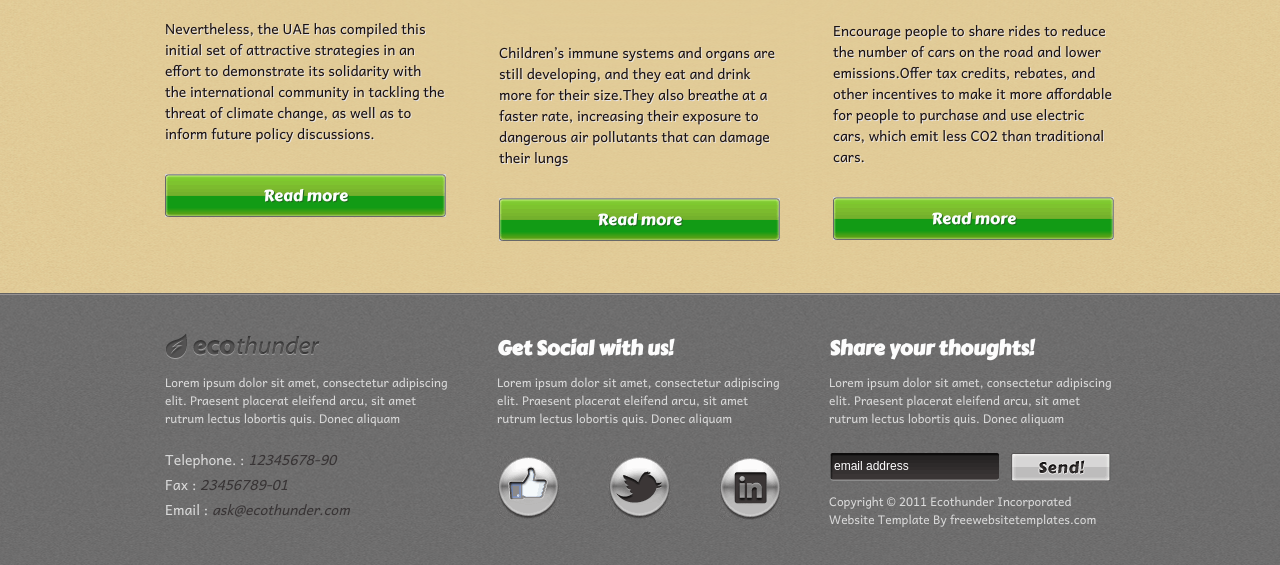
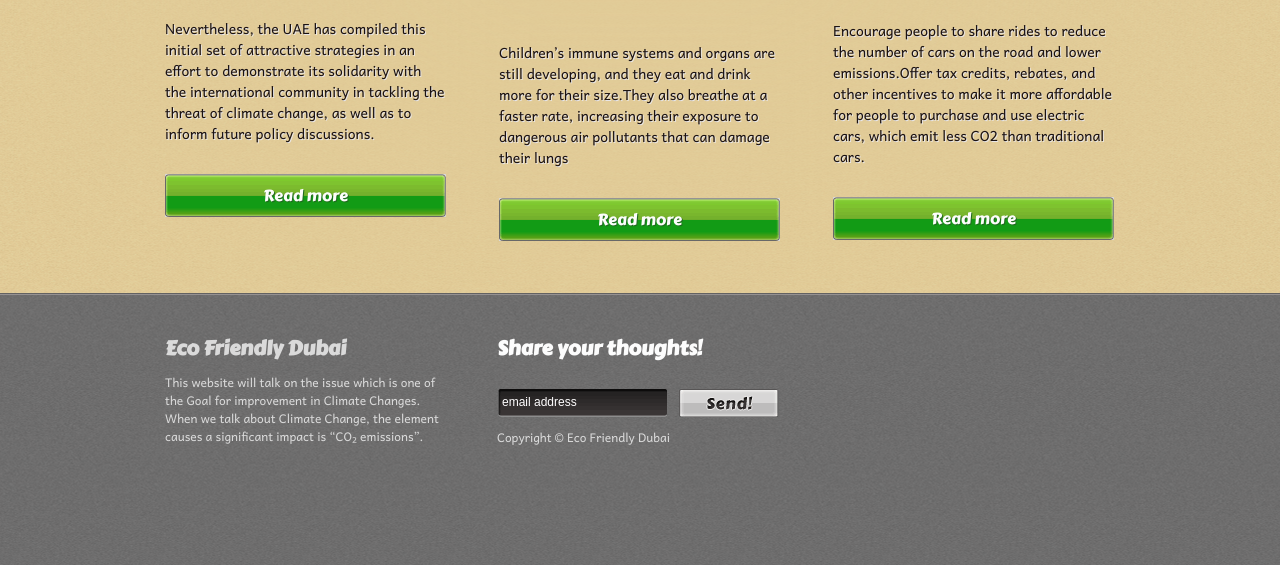
Before and after one commit to Burnaviour/EvoGreenProject, a plain HTML site: page index.html in a window 1280 px wide. Shown: the part 1018-1583 px from the top of the page. Drawn offline with Linux system fonts and the light colour scheme.

```diff
--- a/css/style.css
+++ b/css/style.css
@@ -535,10 +535,10 @@
 }
 
 #footer div div h3 a {
-  background: url(../images/logo-footer.gif) no-repeat;
+  background: url(../images/logo.png) no-repeat;
   display: block;
   height: 30px;
-  text-indent: -99999px;
+  /* text-indent: -99999px; */
 }
 #footer div div div {
   height: auto;
--- a/index.html
+++ b/index.html
@@ -123,37 +123,15 @@
     <div id="footer">
       <div>
         <div class="first">
-          <h3><a href="#">Ecothunder</a></h3>
+          <h3><a href="#">Eco Friendly Dubai</a></h3>
           <p>
-            Lorem ipsum dolor sit amet, consectetur adipiscing elit. Praesent
-            placerat eleifend arcu, sit amet rutrum lectus lobortis quis. Donec
-            aliquam
+            This website will talk on the issue which is one of the Goal for
+            improvement in Climate Changes. When we talk about Climate Change,
+            the element causes a significant impact is “CO₂ emissions”.
           </p>
-          <div>
-            <p>Telephone. : <span>12345678-90</span></p>
-            <p>Fax : <span>23456789-01</span></p>
-            <p>Email : <span>ask@ecothunder.com</span></p>
-          </div>
-        </div>
-        <div>
-          <h3>Get Social with us!</h3>
-          <p>
-            Lorem ipsum dolor sit amet, consectetur adipiscing elit. Praesent
-            placerat eleifend arcu, sit amet rutrum lectus lobortis quis. Donec
-            aliquam
-          </p>
-          <div>
-            <a href="#" class="facebook"></a> <a href="#" class="twitter"></a>
-            <a href="#" class="linked-in"></a>
-          </div>
         </div>
         <div>
           <h3>Share your thoughts!</h3>
-          <p>
-            Lorem ipsum dolor sit amet, consectetur adipiscing elit. Praesent
-            placerat eleifend arcu, sit amet rutrum lectus lobortis quis. Donec
-            aliquam
-          </p>
           <form action="#">
             <label for="subscribe">
               <input
@@ -166,13 +144,7 @@
             <input class="submit" type="submit" value="" />
           </form>
 
-          <p>
-            Copyright &copy; 2011 Ecothunder Incorporated <br />
-            Website Template By
-            <a target="_blank" href="http://www.freewebsitetemplates.com/"
-              >freewebsitetemplates.com</a
-            >
-          </p>
+          <p>Copyright &copy; Eco Friendly Dubai <br /></p>
         </div>
       </div>
     </div>
```
